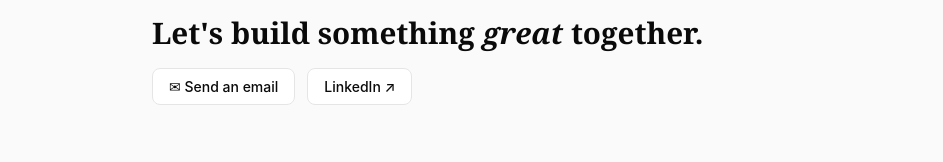
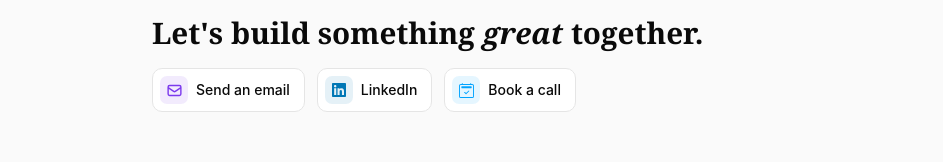
Before and after one commit to Protik111/portfolio-2026, a Next.js app: page / in a window 1280 px wide. Shown: the part 4596-4758 px from the top of the page, without its empty margins (168-1111 px from the left). Built offline with nearby package versions, Linux system fonts and the light colour scheme.

Commit message:
feat: contact

```diff
--- a/components/Home/ProjectCard.js
+++ b/components/Home/ProjectCard.js
@@ -107,6 +107,22 @@ const getToolInfo = (toolKey) => {
 const ProjectCard = ({ project }) => {
   return (
     <div className="card">
+      {/* Scoped tooltip fix: right-anchored tooltips for edge items */}
+      <style>{`
+        .tooltip-right .tooltiptext {
+          left: auto !important;
+          right: 0;
+          transform: translateX(0) translateY(4px) !important;
+        }
+        .tooltip-right:hover .tooltiptext {
+          transform: translateX(0) translateY(0) !important;
+        }
+        .tooltip-right .tooltiptext::after {
+          left: auto;
+          right: 10px;
+          margin-left: 0;
+        }
+      `}</style>
       {/* Dynamic Image Header (Light / Dark responsive) */}
       <div
         style={{
@@ -165,7 +181,7 @@ const ProjectCard = ({ project }) => {
           {/* Social / Direct Platforms Links */}
           <div style={{ display: "flex", gap: "10px", alignItems: "center" }}>
             {project.links.site && (
-              <div className="tooltip">
+              <div className="tooltip tooltip-right">
                 <a
                   href={project.links.site}
                   target="_blank"
@@ -179,7 +195,7 @@ const ProjectCard = ({ project }) => {
               </div>
             )}
             {project.links.github && (
-              <div className="tooltip">
+              <div className="tooltip tooltip-right">
                 <a
                   href={project.links.github}
                   target="_blank"
@@ -193,7 +209,7 @@ const ProjectCard = ({ project }) => {
               </div>
             )}
             {project.links.youtube && (
-              <div className="tooltip">
+              <div className="tooltip tooltip-right">
                 <a
                   href={project.links.youtube}
                   target="_blank"
@@ -275,7 +291,7 @@ const ProjectCard = ({ project }) => {
             {project.tools.map((tool) => {
               const toolInfo = getToolInfo(tool);
               return (
-                <div key={tool} className="tooltip">
+                <div key={tool} className="tooltip tooltip-right">
                   <div
                     style={{
                       width: "22px",
--- a/components/Home/index.js
+++ b/components/Home/index.js
@@ -5,6 +5,9 @@ import { projectsData } from "../../data/projects/projects";
 import ProjectCard from "./ProjectCard";
 import experiencesData from "../../data/experience/data.json";
 import { blogsData } from "../../data/blogs/blogs";
+import { HiOutlineMail } from "react-icons/hi";
+import { FaLinkedin } from "react-icons/fa";
+import { BsCalendar2Check } from "react-icons/bs";
 
 /* ── Shared section header ──────────────────────────────────────── */
 const SectionHeader = ({ title, href }) => (
@@ -406,22 +409,52 @@ const Home = () => {
                   flexWrap: "wrap",
                 }}
               >
-                <a
-                  href="mailto:rafiurprotik111@gmail.com"
-                  className="btn-neo"
-                  style={{ fontSize: "14px", padding: "6px 16px" }}
-                >
-                  ✉ Send an email
-                </a>
-                <a
-                  href="https://www.linkedin.com/in/rafiur-rahman-protik/"
-                  target="_blank"
-                  rel="noreferrer"
-                  className="btn-neo"
-                  style={{ fontSize: "14px", padding: "6px 16px" }}
-                >
-                  LinkedIn ↗
-                </a>
+                {[
+                  {
+                    href: "mailto:rafiurprotik111@gmail.com",
+                    label: "Send an email",
+                    icon: <HiOutlineMail size={17} color="#7c3aed" />,
+                    iconBg: "rgba(124,58,237,0.10)",
+                    target: undefined,
+                  },
+                  {
+                    href: "https://www.linkedin.com/in/rafiur-rahman-protik/",
+                    label: "LinkedIn",
+                    icon: <FaLinkedin size={16} color="#0077B5" />,
+                    iconBg: "rgba(0,119,181,0.10)",
+                    target: "_blank",
+                  },
+                  {
+                    href: "https://calendly.com/rafiurprotik111",
+                    label: "Book a call",
+                    icon: <BsCalendar2Check size={15} color="#00a3ff" />,
+                    iconBg: "rgba(0,163,255,0.10)",
+                    target: "_blank",
+                  },
+                ].map(({ href, label, icon, iconBg, target }) => (
+                  <a
+                    key={label}
+                    href={href}
+                    target={target}
+                    rel={target ? "noreferrer" : undefined}
+                    className="btn-neo"
+                    style={{ padding: "7px 14px 7px 7px", borderRadius: "10px", fontWeight: 500, gap: "8px", fontSize: "14px" }}
+                  >
+                    <span style={{
+                      display: "inline-flex",
+                      alignItems: "center",
+                      justifyContent: "center",
+                      width: 28,
+                      height: 28,
+                      borderRadius: "7px",
+                      background: iconBg,
+                      flexShrink: 0,
+                    }}>
+                      {icon}
+                    </span>
+                    {label}
+                  </a>
+                ))}
               </div>
             </div>
           </div>
```
